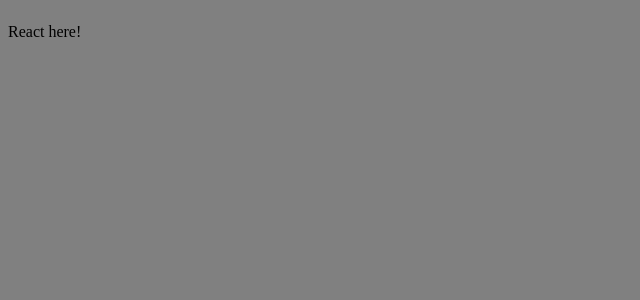
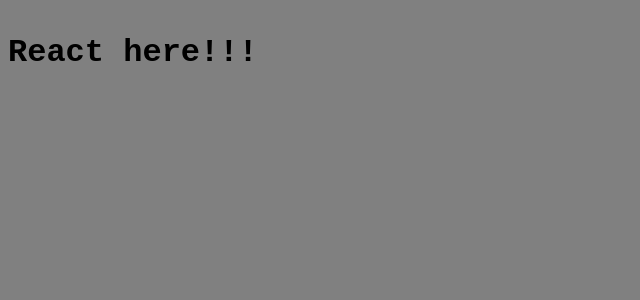
Before and after one commit to PawelKurpinski/JS, a React app in the folder reactTestF/: page / in a window 1280 px wide. Shown: the top 300 px of the page, without its empty margins (0-640 px from the left). Built offline with nearby package versions, Linux system fonts and the light colour scheme.

Commit message:
react is working!

```diff
--- a/reactTestF/package.json
+++ b/reactTestF/package.json
@@ -11,7 +11,7 @@
   "author": "",
   "license": "ISC",
   "devDependencies": {
-    "babel-core": "^6.26.2",
+    "babel-core": "^6.26.3",
     "babel-loader": "^7.1.4",
     "babel-preset-env": "^1.6.1",
     "babel-preset-react": "^6.24.1",
--- a/reactTestF/src/App.js
+++ b/reactTestF/src/App.js
@@ -4,7 +4,7 @@
 const App = () => {
   return (
     <div>
-      <p>React here!</p>
+      <h1>React here!!!</h1>
     </div>
   );
 };
--- a/reactTestF/src/main.css
+++ b/reactTestF/src/main.css
@@ -1,4 +1,5 @@
 body {
     line-height: 2;
     background-color: gray;
+    font-family: 'Courier New', Courier, monospace
 }
--- a/reactTestF/webpack.config.js
+++ b/reactTestF/webpack.config.js
@@ -5,7 +5,7 @@
   module: {
     rules: [
       {
-        test: /\.js$/,
+        test: /\.(jsx|js)$/,
         exclude: /node_modules/,
         use: {
           loader: "babel-loader"
```
Also changed, not shown: 4 other files (tests, documents, lock files or other folders).
